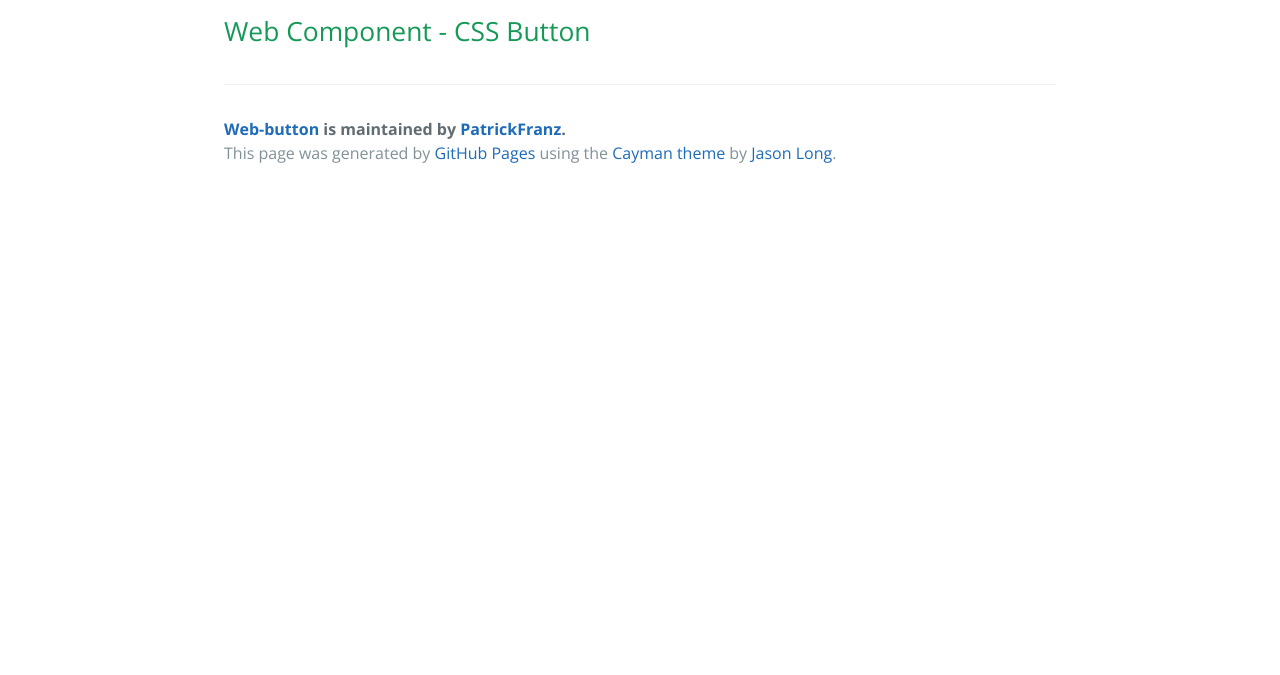
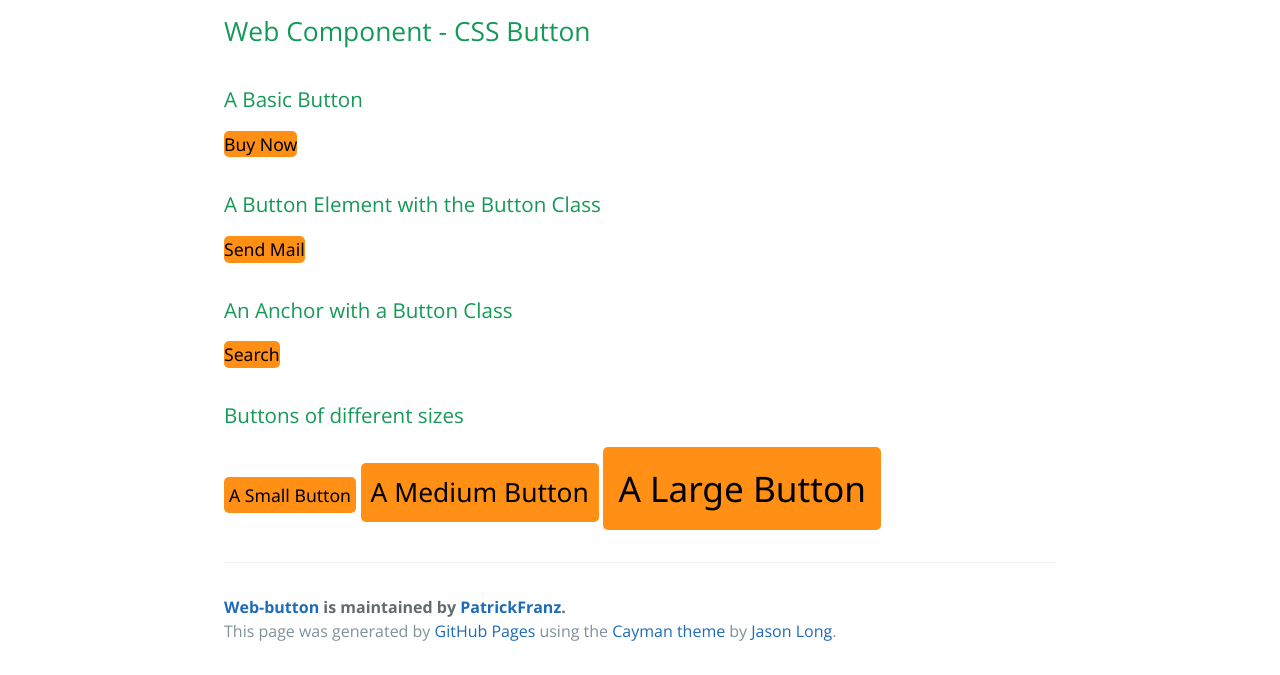
Before and after one commit to PatrickFranz/web-button, a plain HTML site: page index.html in a window 1280 px wide. Shown: the part 487-1162 px from the top of the page. Before the commit the page ends 800 px from the top, so only its background shows below. Drawn offline with nearby package versions, Linux system fonts and the light colour scheme.

Commit message:
Add button.css stylesheet Add content to page.

```diff
--- a/index.html
+++ b/index.html
@@ -8,6 +8,7 @@
     <link href='https://fonts.googleapis.com/css?family=Open+Sans:400,700' rel='stylesheet' type='text/css'>
     <link rel="stylesheet" type="text/css" href="stylesheets/stylesheet.css" media="screen">
     <link rel="stylesheet" type="text/css" href="stylesheets/github-light.css" media="screen">
+    <link rel="stylesheet" type="text/css" href="stylesheets/button.css">
   </head>
   <body>
     <section class="page-header">
@@ -25,6 +26,21 @@
 <h2>
 <a id="web-component---css-button" class="anchor" href="#web-component---css-button" aria-hidden="true"><span aria-hidden="true" class="octicon octicon-link"></span></a>Web Component - CSS Button</h2>
 
+<h3>A Basic Button</h3>
+    <div class="button">Buy Now</div>
+
+    <h3>A Button Element with the Button Class</h3>
+    <button class="button">Send Mail</button>
+
+    <h3>An Anchor with a Button Class</h3>
+    <a href="#" class="button">Search</a>
+
+    <h3>Buttons of different sizes</h3>
+    <div class="button button-sm">A Small Button</div>
+    <div class="button button-md">A Medium Button</div>
+    <div class="button button-lg">A Large Button</div>
+
+
       <footer class="site-footer">
         <span class="site-footer-owner"><a href="https://github.com/PatrickFranz/web-button">Web-button</a> is maintained by <a href="https://github.com/PatrickFranz">PatrickFranz</a>.</span>
 
--- /dev/null
+++ b/stylesheets/button.css
@@ -0,0 +1,27 @@
+.button {
+    display: inline-block;
+    background-color: #FF8F15;
+    border: none;
+    border-radius: 5px;
+    padding: 0;
+    color: #000;
+    text-decoration: none;
+    font-family: 'Segoe UI', Tahoma, Geneva, Verdana, sans-serif;
+    font-size: 1em;
+}
+
+.button:hover{ background-color: #FFB96E; }
+.button:active{ background-color: #FFE391; }
+.button:focus{ outline:none; }
+
+.button-sm{
+    padding: 5px;
+}
+.button-md{
+    padding: 10px;
+    font-size: 1.5em;
+}
+.button-lg{
+    padding: 15px;
+    font-size: 2em;
+}
```
